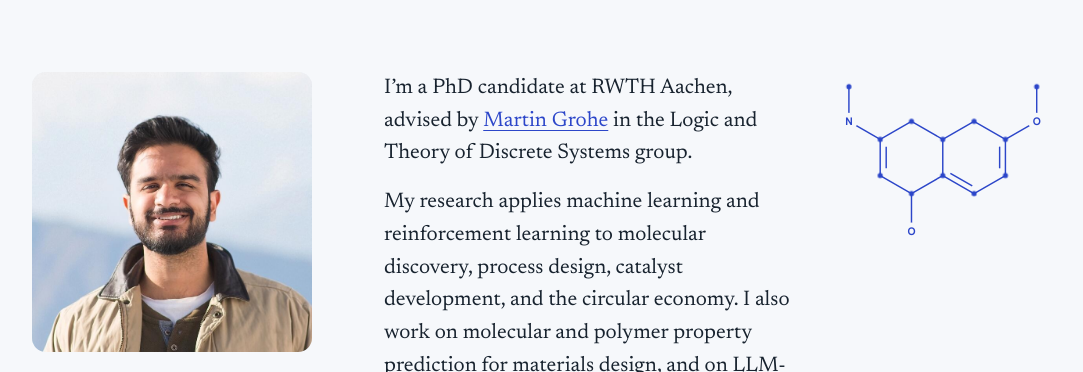
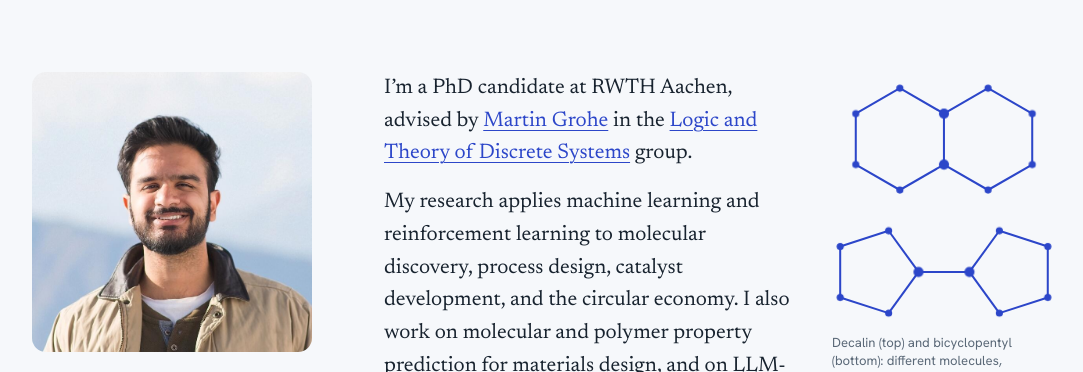
Before and after one commit to mbinjavaid/mbinjavaid.github.io, a plain HTML site: page index.html in a window 1280 px wide. Shown: the top 372 px of the page, without its empty margins (80-1163 px from the left). Drawn offline with Linux system fonts and the light colour scheme.

Commit message:
Add files via upload

```diff
--- a/index.html
+++ b/index.html
@@ -80,8 +80,8 @@
         <div>
           <p>
             I’m a PhD candidate at RWTH Aachen, advised by
-            <a href="https://www.lics.rwth-aachen.de/">Martin Grohe</a>
-            in the Logic and Theory of Discrete Systems group.
+            <a href="https://www.lics.rwth-aachen.de/cms/lics/Der-Lehrstuhl/Team/Dozierende/~ocwf/Martin-Grohe/lidx/1/">Martin Grohe</a>
+            in the <a href="https://www.lics.rwth-aachen.de/">Logic and Theory of Discrete Systems</a> group.
           </p>
           <p>
             My research applies machine learning and reinforcement learning to molecular
@@ -94,56 +94,59 @@
           </p>
         </div>
 
-        <!-- Molecule drawn as a graph: atoms are nodes, bonds are edges -->
-        <svg class="molecule" viewBox="30 10 310 235" aria-hidden="true" focusable="false">
+        <!-- Decalin and bicyclopentyl: atoms are nodes, bonds are edges.
+             Message-passing GNNs (1-WL) cannot tell them apart. -->
+        <figure class="molecule-figure">
+          <svg class="molecule" viewBox="0 0 220 240" aria-hidden="true" focusable="false">
           <g>
-            <line class="bond" pathLength="1" style="--i:0"  x1="140"   y1="70"  x2="183.3" y2="95"/>
-            <line class="bond" pathLength="1" style="--i:1"  x1="183.3" y1="95"  x2="183.3" y2="145"/>
-            <line class="bond" pathLength="1" style="--i:2"  x1="183.3" y1="145" x2="140"   y2="170"/>
-            <line class="bond" pathLength="1" style="--i:3"  x1="140"   y1="170" x2="96.7"  y2="145"/>
-            <line class="bond" pathLength="1" style="--i:4"  x1="96.7"  y1="145" x2="96.7"  y2="95"/>
-            <line class="bond" pathLength="1" style="--i:5"  x1="96.7"  y1="95"  x2="140"   y2="70"/>
-            <line class="bond" pathLength="1" style="--i:6"  x1="183.3" y1="95"  x2="226.6" y2="70"/>
-            <line class="bond" pathLength="1" style="--i:7"  x1="226.6" y1="70"  x2="270"   y2="95"/>
-            <line class="bond" pathLength="1" style="--i:8"  x1="270"   y1="95"  x2="270"   y2="145"/>
-            <line class="bond" pathLength="1" style="--i:9"  x1="270"   y1="145" x2="226.6" y2="170"/>
-            <line class="bond" pathLength="1" style="--i:10" x1="226.6" y1="170" x2="183.3" y2="145"/>
-            <!-- inner lines of double bonds -->
-            <line class="bond" pathLength="1" style="--i:11" x1="105"   y1="105" x2="105"   y2="135"/>
-            <line class="bond" pathLength="1" style="--i:12" x1="262"   y1="105" x2="262"   y2="135"/>
-            <line class="bond" pathLength="1" style="--i:13" x1="224.1" y1="159.4" x2="193.8" y2="141.9"/>
-            <!-- substituents -->
-            <line class="bond" pathLength="1" style="--i:14" x1="96.7"  y1="95"  x2="53.4"  y2="70"/>
-            <line class="bond" pathLength="1" style="--i:15" x1="53.4"  y1="70"  x2="53.4"  y2="22"/>
-            <line class="bond" pathLength="1" style="--i:16" x1="140"   y1="170" x2="140"   y2="222"/>
-            <line class="bond" pathLength="1" style="--i:17" x1="270"   y1="95"  x2="313.3" y2="70"/>
-            <line class="bond" pathLength="1" style="--i:18" x1="313.3" y1="70"  x2="313.3" y2="22"/>
+            <line class="bond" pathLength="1" style="--i:0" x1="66.65" y1="10" x2="109.95" y2="35"/>
+            <line class="bond" pathLength="1" style="--i:1" x1="109.95" y1="35" x2="109.95" y2="85"/>
+            <line class="bond" pathLength="1" style="--i:2" x1="109.95" y1="85" x2="66.65" y2="110"/>
+            <line class="bond" pathLength="1" style="--i:3" x1="66.65" y1="110" x2="23.35" y2="85"/>
+            <line class="bond" pathLength="1" style="--i:4" x1="23.35" y1="85" x2="23.35" y2="35"/>
+            <line class="bond" pathLength="1" style="--i:5" x1="23.35" y1="35" x2="66.65" y2="10"/>
+            <line class="bond" pathLength="1" style="--i:6" x1="109.95" y1="35" x2="153.25" y2="10"/>
+            <line class="bond" pathLength="1" style="--i:7" x1="153.25" y1="10" x2="196.65" y2="35"/>
+            <line class="bond" pathLength="1" style="--i:8" x1="196.65" y1="35" x2="196.65" y2="85"/>
+            <line class="bond" pathLength="1" style="--i:9" x1="196.65" y1="85" x2="153.25" y2="110"/>
+            <line class="bond" pathLength="1" style="--i:10" x1="153.25" y1="110" x2="109.95" y2="85"/>
+            <line class="bond" pathLength="1" style="--i:11" x1="84.98" y1="190.5" x2="55.59" y2="230.95"/>
+            <line class="bond" pathLength="1" style="--i:12" x1="55.59" y1="230.95" x2="8.04" y2="215.5"/>
+            <line class="bond" pathLength="1" style="--i:13" x1="8.04" y1="215.5" x2="8.04" y2="165.5"/>
+            <line class="bond" pathLength="1" style="--i:14" x1="8.04" y1="165.5" x2="55.59" y2="150.05"/>
+            <line class="bond" pathLength="1" style="--i:15" x1="55.59" y1="150.05" x2="84.98" y2="190.5"/>
+            <line class="bond" pathLength="1" style="--i:16" x1="134.98" y1="190.5" x2="164.37" y2="150.05"/>
+            <line class="bond" pathLength="1" style="--i:17" x1="164.37" y1="150.05" x2="211.92" y2="165.5"/>
+            <line class="bond" pathLength="1" style="--i:18" x1="211.92" y1="165.5" x2="211.92" y2="215.5"/>
+            <line class="bond" pathLength="1" style="--i:19" x1="211.92" y1="215.5" x2="164.37" y2="230.95"/>
+            <line class="bond" pathLength="1" style="--i:20" x1="164.37" y1="230.95" x2="134.98" y2="190.5"/>
+            <line class="bond" pathLength="1" style="--i:21" x1="84.98" y1="190.5" x2="134.98" y2="190.5"/>
           </g>
-
           <g>
-            <circle class="atom-bg" cx="53.4"  cy="70"  r="12"/>
-            <circle class="atom-bg" cx="140"   cy="222" r="12"/>
-            <circle class="atom-bg" cx="313.3" cy="70"  r="12"/>
-            <text class="atom-label" x="53.4"  y="70">N</text>
-            <text class="atom-label" x="140"   y="222">O</text>
-            <text class="atom-label" x="313.3" y="70">O</text>
-          </g>
-
-          <g>
-            <circle class="node" cx="140"   cy="70"  r="3.5"/>
-            <circle class="node" cx="183.3" cy="95"  r="3.5"/>
-            <circle class="node" cx="183.3" cy="145" r="3.5"/>
-            <circle class="node" cx="140"   cy="170" r="3.5"/>
-            <circle class="node" cx="96.7"  cy="145" r="3.5"/>
-            <circle class="node" cx="96.7"  cy="95"  r="3.5"/>
-            <circle class="node" cx="226.6" cy="70"  r="3.5"/>
-            <circle class="node" cx="270"   cy="95"  r="3.5"/>
-            <circle class="node" cx="270"   cy="145" r="3.5"/>
-            <circle class="node" cx="226.6" cy="170" r="3.5"/>
-            <circle class="node" cx="53.4"  cy="22"  r="3.5"/>
-            <circle class="node" cx="313.3" cy="22"  r="3.5"/>
+            <circle class="node" cx="66.65" cy="10" r="3.5"/>
+            <circle class="node bridge" cx="109.95" cy="35" r="5"/>
+            <circle class="node bridge" cx="109.95" cy="85" r="5"/>
+            <circle class="node" cx="66.65" cy="110" r="3.5"/>
+            <circle class="node" cx="23.35" cy="85" r="3.5"/>
+            <circle class="node" cx="23.35" cy="35" r="3.5"/>
+            <circle class="node" cx="153.25" cy="10" r="3.5"/>
+            <circle class="node" cx="196.65" cy="35" r="3.5"/>
+            <circle class="node" cx="196.65" cy="85" r="3.5"/>
+            <circle class="node" cx="153.25" cy="110" r="3.5"/>
+            <circle class="node bridge" cx="84.98" cy="190.5" r="5"/>
+            <circle class="node" cx="55.59" cy="230.95" r="3.5"/>
+            <circle class="node" cx="8.04" cy="215.5" r="3.5"/>
+            <circle class="node" cx="8.04" cy="165.5" r="3.5"/>
+            <circle class="node" cx="55.59" cy="150.05" r="3.5"/>
+            <circle class="node bridge" cx="134.98" cy="190.5" r="5"/>
+            <circle class="node" cx="164.37" cy="150.05" r="3.5"/>
+            <circle class="node" cx="211.92" cy="165.5" r="3.5"/>
+            <circle class="node" cx="211.92" cy="215.5" r="3.5"/>
+            <circle class="node" cx="164.37" cy="230.95" r="3.5"/>
           </g>
         </svg>
+          <figcaption>Decalin (top) and bicyclopentyl (bottom): different molecules, indistinguishable to 1-WL.</figcaption>
+        </figure>
       </div>
 
       <!-- ===================== Recent highlights ===================== -->
--- a/style.css
+++ b/style.css
@@ -203,11 +203,22 @@ main {
   margin-bottom: 0;
 }
 
+.molecule-figure {
+  margin: 0.4rem 0 0;
+}
+
 .molecule {
+  display: block;
   width: 100%;
   height: auto;
-  margin-top: 0.4rem;
   overflow: visible;
+}
+
+.molecule-figure figcaption {
+  margin-top: 0.7rem;
+  color: var(--muted);
+  font-size: 0.82rem;
+  line-height: 1.4;
 }
 
 .molecule .bond {
@@ -217,31 +228,15 @@ main {
   stroke-linecap: butt;
   stroke-dasharray: 1 1;
   stroke-dashoffset: 1;
-  animation: draw 1.3s cubic-bezier(0.3, 0.6, 0.3, 1) forwards;
-  animation-delay: calc(var(--i) * 60ms + 150ms);
-}
-
-.molecule .atom-bg {
-  fill: var(--bg);
+  animation: draw 1s cubic-bezier(0.3, 0.6, 0.3, 1) forwards;
+  animation-delay: calc(var(--i) * 40ms + 150ms);
 }
 
 .molecule .node {
   fill: var(--accent);
   opacity: 0;
   animation: appear 0.5s ease-out forwards;
-  animation-delay: 1.5s;
-}
-
-.molecule .atom-label {
-  fill: var(--accent);
-  font-family: var(--sans);
-  font-weight: 700;
-  font-size: 15px;
-  text-anchor: middle;
-  dominant-baseline: central;
-  opacity: 0;
-  animation: appear 0.5s ease-out forwards;
-  animation-delay: 1.3s;
+  animation-delay: 1.4s;
 }
 
 @keyframes draw {
@@ -429,7 +424,7 @@ footer {
     font-size: 1.18rem;
   }
 
-  .molecule {
+  .molecule-figure {
     max-width: 11rem;
     order: -1;
   }
@@ -454,8 +449,7 @@ footer {
     stroke-dashoffset: 0;
   }
 
-  .molecule .node,
-  .molecule .atom-label {
+  .molecule .node {
     animation: none;
     opacity: 1;
   }
@@ -466,7 +460,7 @@ footer {
     position: static;
   }
 
-  .molecule {
+  .molecule-figure {
     display: none;
   }
 }
```
